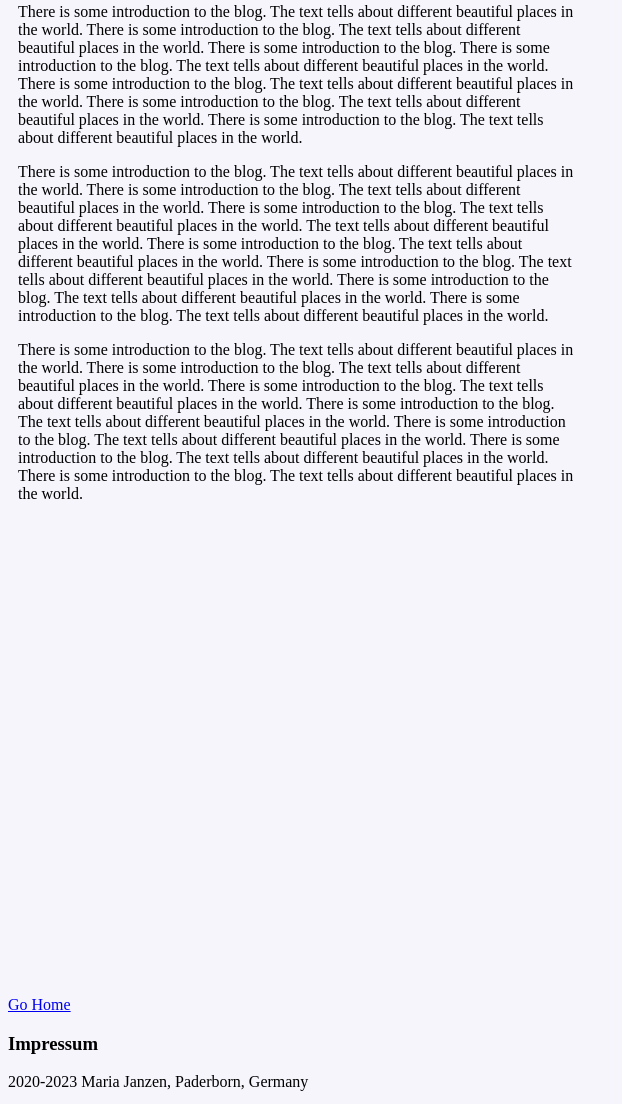
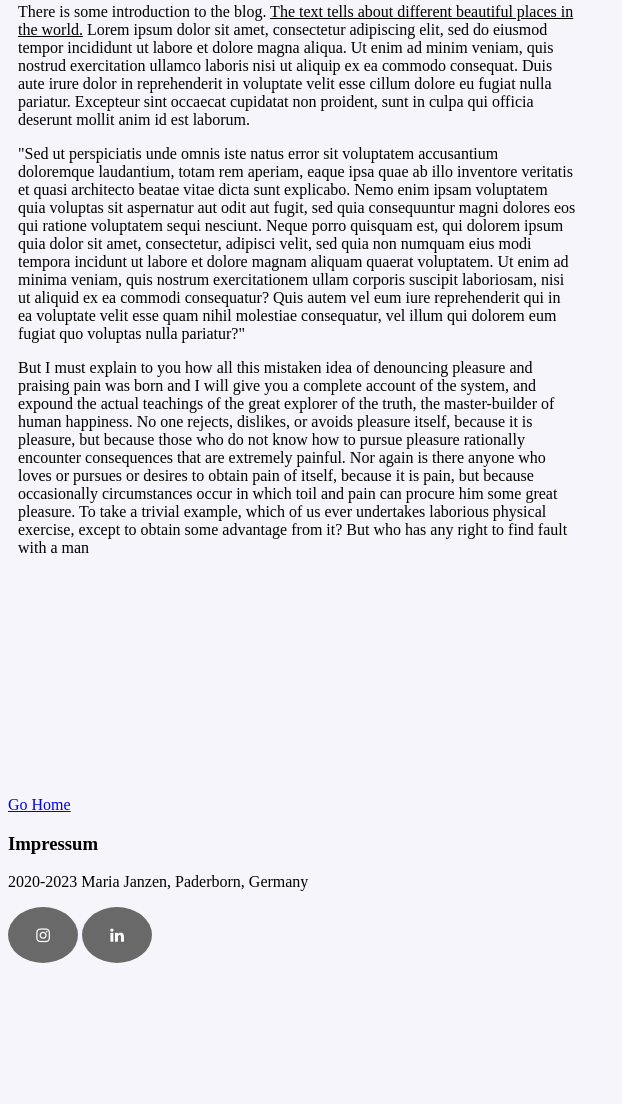
Before and after one commit to mariajanzen/Janzen_Maria_Blog, a plain HTML site: page index.html in a window 1280 px wide. Shown: the part 612-1716 px from the top of the page, 0-622 px from the left. After the commit the page ends 1575 px from the top, so only its background shows below. Drawn offline with Linux system fonts and the light colour scheme.

Commit message:
social media was added and last changes

```diff
--- a/css/austria.css
+++ b/css/austria.css
@@ -3,7 +3,7 @@ body{
 }
 
 /* Smallest Screens */
-@media(min-width: 280px) and (max-width: 320px){
+@media(min-width: 280px) and (max-width: 380px){
     .container{
         display: grid;
         height: 100%;
@@ -17,7 +17,7 @@ body{
     }
 }
 /* Small Screens */
-@media(min-width: 320px) and (max-width: 412px){
+@media(min-width: 381px) and (max-width: 512px){
     .container{
         display: grid;
         height: 100%;
@@ -31,13 +31,12 @@ body{
     }
 }
 
-
 /* Medium Screens */
-@media(min-width: 413px) and (max-width: 900px){
+@media(min-width: 513px) and (max-width: 955px){
     .container {
         display: grid;
         grid-template-columns: auto;
-        grid-template-rows: 200px 350px 350px 1250px 100px;
+        grid-template-rows: 200px 350px 350px 1500px 100px;
         grid-template-areas:
         "hd"
         "fb"
@@ -49,7 +48,7 @@ body{
 }
 
 /* Large Screens */
-@media(min-width: 901px){
+@media(min-width: 956px){
     .container {
         display: grid;
         grid-template-columns: auto;
@@ -198,3 +197,27 @@ h1{
     margin-right: 10px;
     /*text-underline: #1f1f1f;*/
 }
+
+
+.fa {
+    padding: 20px;
+    font-size: 30px;
+    width: 30px;
+    text-align: center;
+    text-decoration: none;
+    border-radius: 50%;
+}
+
+.fa:hover {
+    opacity: 0.7;
+}
+
+.fa-instagram {
+    background: dimgrey;
+    color: white;
+}
+
+.fa-linkedin {
+    background: dimgrey;
+    color: white;
+}
--- a/css/denmark.css
+++ b/css/denmark.css
@@ -3,7 +3,7 @@ body{
 }
 
 /* Smallest Screens */
-@media(min-width: 280px) and (max-width: 320px){
+@media(min-width: 280px) and (max-width: 380px){
     .container{
         display: grid;
         height: 100%;
@@ -16,9 +16,8 @@ body{
         "ft";
     }
 }
-
 /* Small Screens */
-@media(min-width: 320px) and (max-width: 412px){
+@media(min-width: 381px) and (max-width: 512px){
     .container{
         display: grid;
         height: 100%;
@@ -33,11 +32,11 @@ body{
 }
 
 /* Medium Screens */
-@media(min-width: 501px) and (max-width: 900px){
+@media(min-width: 513px) and (max-width: 955px){
     .container {
         display: grid;
         grid-template-columns: auto;
-        grid-template-rows: 200px 350px 350px 1300px 100px;
+        grid-template-rows: 200px 350px 350px 1500px 100px;
         grid-template-areas:
         "hd"
         "fb"
@@ -49,7 +48,7 @@ body{
 }
 
 /* Large Screens */
-@media(min-width: 901px){
+@media(min-width: 956px){
     .container {
         display: grid;
         grid-template-columns: auto;
@@ -199,3 +198,27 @@ h1{
     padding: 10px;
     font-family: "Baskerville Old Face";
 }
+
+
+.fa {
+    padding: 20px;
+    font-size: 30px;
+    width: 30px;
+    text-align: center;
+    text-decoration: none;
+    border-radius: 50%;
+}
+
+.fa:hover {
+    opacity: 0.7;
+}
+
+.fa-instagram {
+    background: dimgrey;
+    color: white;
+}
+
+.fa-linkedin {
+    background: dimgrey;
+    color: white;
+}
--- a/css/germany.css
+++ b/css/germany.css
@@ -1,8 +1,9 @@
 body{
     background-color:  #f5f5fb;
 }
+
 /* Smallest Screens */
-@media(min-width: 280px) and (max-width: 320px){
+@media(min-width: 280px) and (max-width: 380px){
     .container{
         display: grid;
         height: 100%;
@@ -16,7 +17,7 @@ body{
     }
 }
 /* Small Screens */
-@media(min-width: 320px) and (max-width: 412px){
+@media(min-width: 381px) and (max-width: 512px){
     .container{
         display: grid;
         height: 100%;
@@ -31,11 +32,11 @@ body{
 }
 
 /* Medium Screens */
-@media(min-width: 413px) and (max-width: 900px){
+@media(min-width: 513px) and (max-width: 955px){
     .container {
         display: grid;
         grid-template-columns: auto;
-        grid-template-rows: 200px 350px 350px 1300px 100px;
+        grid-template-rows: 200px 350px 350px 1500px 100px;
         grid-template-areas:
         "hd"
         "fb"
@@ -47,7 +48,7 @@ body{
 }
 
 /* Large Screens */
-@media(min-width: 901px){
+@media(min-width: 956px){
     .container {
         display: grid;
         grid-template-columns: auto;
@@ -197,3 +198,27 @@ h1{
     padding: 10px;
     font-family: "Baskerville Old Face";
 }
+
+
+.fa {
+    padding: 20px;
+    font-size: 30px;
+    width: 30px;
+    text-align: center;
+    text-decoration: none;
+    border-radius: 50%;
+}
+
+.fa:hover {
+    opacity: 0.7;
+}
+
+.fa-instagram {
+    background: dimgrey;
+    color: white;
+}
+
+.fa-linkedin {
+    background: dimgrey;
+    color: white;
+}
--- a/css/index_style.css
+++ b/css/index_style.css
@@ -29,7 +29,7 @@ body{
     }
 }
 /* Small Screens */
-@media(min-width: 321px) and (max-width: 510px){
+@media(min-width: 321px) and (max-width: 610px){
     .container{
         display: grid;
         height: 100%;
@@ -44,11 +44,11 @@ body{
 }
 
 /* Medium Screens */
-@media(min-width: 511px) and (max-width: 800px){
+@media(min-width: 611px) and (max-width: 900px){
     .container{
         display: grid;
         grid-template-columns: auto;
-        grid-template-rows: 400px 1900px 100px;
+        grid-template-rows: 400px 1600px 100px;
         grid-template-areas:
         "hd hd hd hd"
         "sd sd main main"
@@ -57,11 +57,11 @@ body{
 }
 
 /* Large Screens */
-@media(min-width: 801px){
+@media(min-width: 901px){
     .container {
         display: grid;
         grid-template-columns: auto;
-        grid-template-rows: 400px 1200px 100px;
+        grid-template-rows: 400px 1000px 100px;
         grid-template-areas:
         "hd hd hd hd"
         "sd sd main main"
@@ -262,3 +262,26 @@ p{
     display: inline-block;
     font-size: 16px;
 }
+
+.fa {
+    padding: 20px;
+    font-size: 30px;
+    width: 30px;
+    text-align: center;
+    text-decoration: none;
+    border-radius: 50%;
+}
+
+.fa:hover {
+    opacity: 0.7;
+}
+
+.fa-instagram {
+    background: dimgrey;
+    color: white;
+}
+
+.fa-linkedin {
+    background: dimgrey;
+    color: white;
+}
--- a/css/portugal.css
+++ b/css/portugal.css
@@ -1,8 +1,9 @@
 body{
     background-color:  #f5f5fb;
 }
+
 /* Smallest Screens */
-@media(min-width: 280px) and (max-width: 320px){
+@media(min-width: 280px) and (max-width: 380px){
     .container{
         display: grid;
         height: 100%;
@@ -16,7 +17,7 @@ body{
     }
 }
 /* Small Screens */
-@media(min-width: 320px) and (max-width: 412px){
+@media(min-width: 381px) and (max-width: 512px){
     .container{
         display: grid;
         height: 100%;
@@ -31,11 +32,11 @@ body{
 }
 
 /* Medium Screens */
-@media(min-width: 413px) and (max-width: 900px){
+@media(min-width: 513px) and (max-width: 955px){
     .container {
         display: grid;
         grid-template-columns: auto;
-        grid-template-rows: 200px 350px 350px 1300px 100px;
+        grid-template-rows: 200px 350px 350px 1500px 100px;
         grid-template-areas:
         "hd"
         "fb"
@@ -47,7 +48,7 @@ body{
 }
 
 /* Large Screens */
-@media(min-width: 901px){
+@media(min-width: 956px){
     .container {
         display: grid;
         grid-template-columns: auto;
@@ -197,3 +198,27 @@ h1{
     padding: 10px;
     font-family: "Baskerville Old Face";
 }
+
+
+.fa {
+    padding: 20px;
+    font-size: 30px;
+    width: 30px;
+    text-align: center;
+    text-decoration: none;
+    border-radius: 50%;
+}
+
+.fa:hover {
+    opacity: 0.7;
+}
+
+.fa-instagram {
+    background: dimgrey;
+    color: white;
+}
+
+.fa-linkedin {
+    background: dimgrey;
+    color: white;
+}
--- a/css/travellers.css
+++ b/css/travellers.css
@@ -50,10 +50,10 @@ body{
     .container {
         display: grid;
         grid-template-columns: auto;
-        grid-template-rows: 200px 800px 100px;
+        grid-template-rows: 200px 900px 100px;
         grid-template-areas:
         "hd hd hd hd"
-        "fb fb main main"
+        "fb main main main"
         "ft ft ft ft";
         /*border: 5px solid cornflowerblue;*/
     }
@@ -176,7 +176,7 @@ h1{
 
 figure {
     float: right;
-    width: 80%;
+    width: 70%;
     text-align: center;
     font-style: italic;
     font-size: smaller;
@@ -188,3 +188,27 @@ figure {
 img.scaled {
     width: 100%;
 }
+
+
+.fa {
+    padding: 20px;
+    font-size: 30px;
+    width: 30px;
+    text-align: center;
+    text-decoration: none;
+    border-radius: 50%;
+}
+
+.fa:hover {
+    opacity: 0.7;
+}
+
+.fa-instagram {
+    background: dimgrey;
+    color: white;
+}
+
+.fa-linkedin {
+    background: dimgrey;
+    color: white;
+}
--- a/index.html
+++ b/index.html
@@ -8,6 +8,7 @@
         name="viewport"
     />
     <link rel="stylesheet" href="css/index_style.css">
+    <link rel="stylesheet" href="https://cdnjs.cloudflare.com/ajax/libs/font-awesome/4.7.0/css/font-awesome.min.css">
 </head>
 <body>
     <div class="container">
@@ -70,9 +71,11 @@
                 <div class ="sidebarText"><p><em>To find more about the author, navigate to the site Information about our Travellers</em></p>
             </div>
                 <article class="sidebar text" id="textBlock">
-                    <p>There is some introduction to the blog. The text tells about different beautiful places in the world. There is some introduction to the blog. The text tells about different beautiful places in the world. There is some introduction to the blog. There is some introduction to the blog. The text tells about different beautiful places in the world. There is some introduction to the blog. The text tells about different beautiful places in the world. There is some introduction to the blog. The text tells about different beautiful places in the world. There is some introduction to the blog. The text tells about different beautiful places in the world.</p>
-                    <p>There is some introduction to the blog. The text tells about different beautiful places in the world. There is some introduction to the blog. The text tells about different beautiful places in the world. There is some introduction to the blog. The text tells about different beautiful places in the world. The text tells about different beautiful places in the world. There is some introduction to the blog. The text tells about different beautiful places in the world. There is some introduction to the blog. The text tells about different beautiful places in the world. There is some introduction to the blog. The text tells about different beautiful places in the world. There is some introduction to the blog. The text tells about different beautiful places in the world.</p>
-                    <p>There is some introduction to the blog. The text tells about different beautiful places in the world. There is some introduction to the blog. The text tells about different beautiful places in the world. There is some introduction to the blog. The text tells about different beautiful places in the world. There is some introduction to the blog. The text tells about different beautiful places in the world. There is some introduction to the blog. The text tells about different beautiful places in the world. There is some introduction to the blog. The text tells about different beautiful places in the world. There is some introduction to the blog. The text tells about different beautiful places in the world.</p>
+                    <p>There is some introduction to the blog.
+                        <u>The text tells about different beautiful places in the world.</u>
+                        Lorem ipsum dolor sit amet, consectetur adipiscing elit, sed do eiusmod tempor incididunt ut labore et dolore magna aliqua. Ut enim ad minim veniam, quis nostrud exercitation ullamco laboris nisi ut aliquip ex ea commodo consequat. Duis aute irure dolor in reprehenderit in voluptate velit esse cillum dolore eu fugiat nulla pariatur. Excepteur sint occaecat cupidatat non proident, sunt in culpa qui officia deserunt mollit anim id est laborum.</p>
+                    <p>"Sed ut perspiciatis unde omnis iste natus error sit voluptatem accusantium doloremque laudantium, totam rem aperiam, eaque ipsa quae ab illo inventore veritatis et quasi architecto beatae vitae dicta sunt explicabo. Nemo enim ipsam voluptatem quia voluptas sit aspernatur aut odit aut fugit, sed quia consequuntur magni dolores eos qui ratione voluptatem sequi nesciunt. Neque porro quisquam est, qui dolorem ipsum quia dolor sit amet, consectetur, adipisci velit, sed quia non numquam eius modi tempora incidunt ut labore et dolore magnam aliquam quaerat voluptatem. Ut enim ad minima veniam, quis nostrum exercitationem ullam corporis suscipit laboriosam, nisi ut aliquid ex ea commodi consequatur? Quis autem vel eum iure reprehenderit qui in ea voluptate velit esse quam nihil molestiae consequatur, vel illum qui dolorem eum fugiat quo voluptas nulla pariatur?"</p>
+                    <p>But I must explain to you how all this mistaken idea of denouncing pleasure and praising pain was born and I will give you a complete account of the system, and expound the actual teachings of the great explorer of the truth, the master-builder of human happiness. No one rejects, dislikes, or avoids pleasure itself, because it is pleasure, but because those who do not know how to pursue pleasure rationally encounter consequences that are extremely painful. Nor again is there anyone who loves or pursues or desires to obtain pain of itself, because it is pain, but because occasionally circumstances occur in which toil and pain can procure him some great pleasure. To take a trivial example, which of us ever undertakes laborious physical exercise, except to obtain some advantage from it? But who has any right to find fault with a man</p>
                 </article>
             </div>
         </div>
@@ -81,6 +84,10 @@
             <div class="impressum"><h3>Impressum</h3>
                 <p>2020-2023 Maria Janzen, Paderborn, Germany</p>
             </div>
+            <div class="socialMedia">
+                <a href="#" class="fa fa-instagram"></a>
+                <a href="#" class="fa fa-linkedin"></a>
+            </div>
         </div>
     </div>
 </body>
```
Also changed, not shown: countries/austria.html (+6 -1 lines), countries/denmark.html (+5 -0 lines), countries/germany.html (+5 -0 lines), countries/portugal.html (+5 -0 lines), travellers.html (+6 -1 lines).
